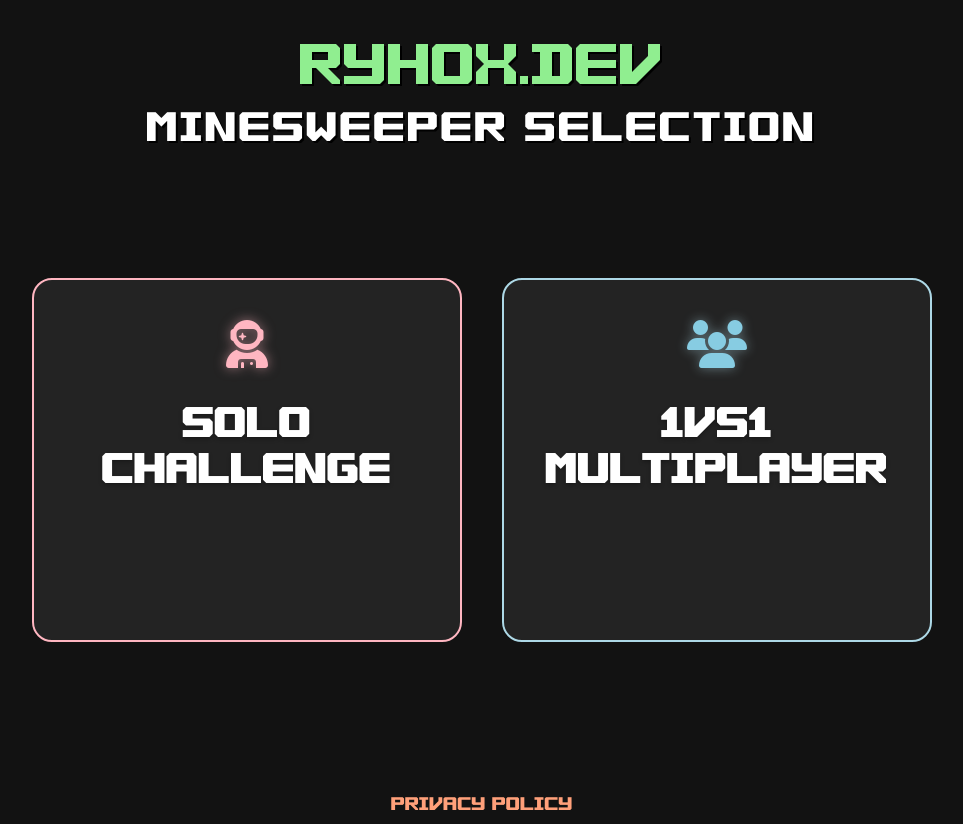
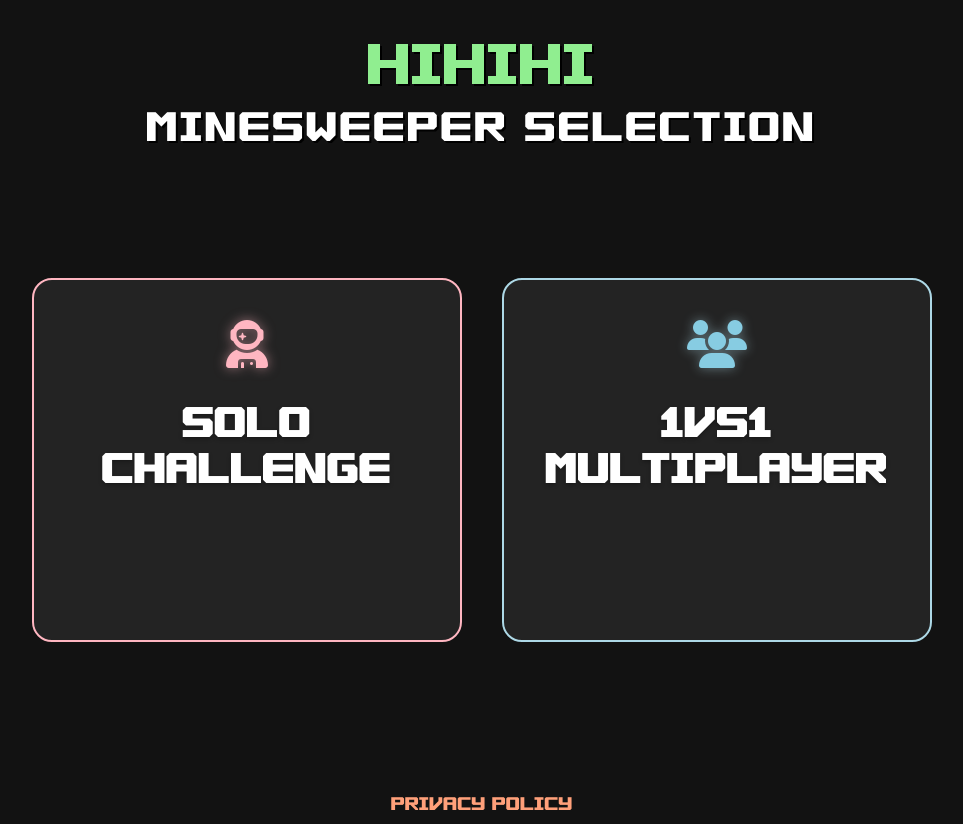
Before and after one commit to Ryhox/minesweeper.ryhox.dev, a website: page public/index.html in a window 1280 px wide. Shown: the top 824 px of the page, without its empty margins (158-1121 px from the left). Drawn offline with Linux system fonts and the light colour scheme.

Commit message:
Update index.html

```diff
--- a/public/index.html
+++ b/public/index.html
@@ -8,7 +8,7 @@
 </head>
 <body>
     <header>
-    <div class="header-title">RYHOX.DEV</div>
+    <div class="header-title">HIHIHI</div>
     <div class="header-subtitle">MINESWEEPER selection</div>
 </header>
 <div class="container">
```
